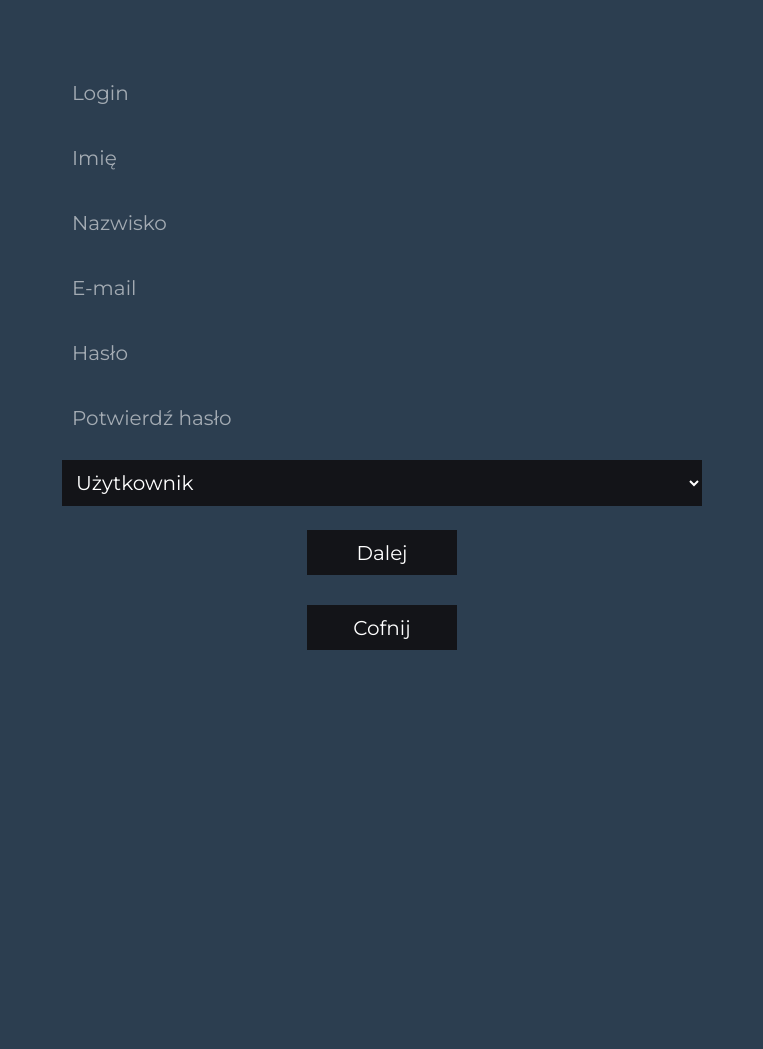
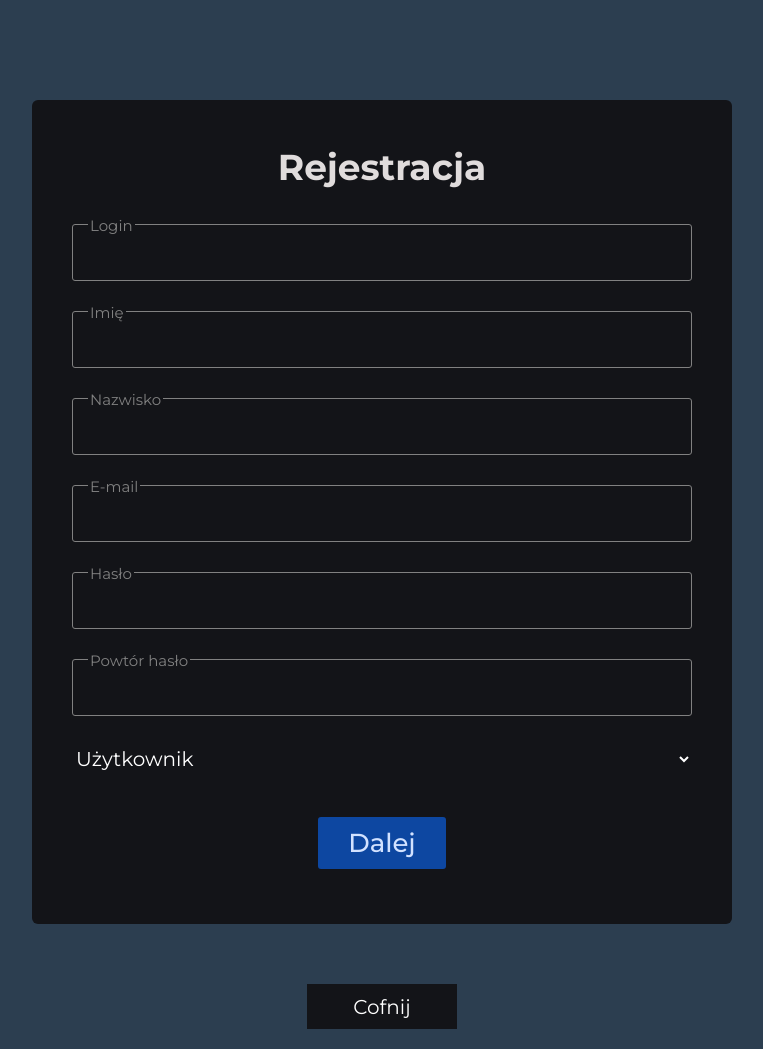
Before and after one commit to Yournicknamehere/E14, a PHP site: page /rejestrowanie.php in a window 1280 px wide. Shown: the part 71-1120 px from the top of the page, without its empty margins (258-1021 px from the left). Before the commit the page ends 721 px from the top, so only its background shows below. Run offline with PHP 8.4, Linux system fonts and the light colour scheme.

Commit message:
Zmieniłem wygląd formularzy

```diff
--- a/CSS/style.css
+++ b/CSS/style.css
@@ -44,6 +44,7 @@
 .header a:active {
     background-color: #0D47A1;
     color: white;
+    border-radius: 3px;
 }
 
 .header a.active {
@@ -58,7 +59,9 @@
 .form {
     max-width: 700px;
     margin: 50px auto;
+    margin-top: 100px;
     background: #131418;
+    border-radius: 6px;
     padding: 40px;
     font-family: 'Montserrat', sans-serif;
     transition: 0.5s;
@@ -188,8 +191,7 @@
 .form input[type="submit"], .form input[type="button"] {
     background: #0D47A1;
     border: none;
-    padding: 10px 20px 10px 20px;
-    border-bottom: 3px solid #0D47A1;
+    padding: 10px 30px 10px 30px;
     border-radius: 3px;
     color: #D2E2FF;
     font-size: 26px;
@@ -232,6 +234,7 @@
 .formInput {
     padding: 10px;
     border: 0;
+    background: #131418;
     margin-bottom: 20px;
     height: 45px;
     width: 50%;
--- a/logowanie.php
+++ b/logowanie.php
@@ -54,7 +54,7 @@
             <ul>
                 <li>
                     <label for="login">Login</label>
-                    <input type="text" name="login" maxlength="50" required>
+                    <input type="text" name="login" maxlength="50" required autofocus>
                 </li>
                 <li>
                     <label for="password">Hasło</label>
@@ -100,8 +100,6 @@
                 }
             }
         ?>
-        <!-- Cofnięcie do poprzedniej strony -->
-        <button class="formInputBtn" id="confnijBtn"><a href ="index.php">Cofnij</a></button>
     </div>
 
 </body>
--- a/rejestrowanie.php
+++ b/rejestrowanie.php
@@ -49,18 +49,41 @@
     </div>
 
     <div class="content">
-        <form action="<?php echo $_SERVER["PHP_SELF"];?>" method="POST">
-            <input type="text" name="login" class="formInput" placeholder="Login" required/><br>
-            <input type="text" name="imie" class="formInput" placeholder="Imię"/><br>
-            <input type="text" name="nazwisko" class="formInput" placeholder="Nazwisko"/><br>
-            <input type="email" name="email" class="formInput" placeholder="E-mail"/><br>
-            <input type="password" name="haslo1" class="formInput" placeholder="Hasło" required/><br>
-            <input type="password" name="haslo2" class="formInput" placeholder="Potwierdź hasło" required/><br>
-            <select name="stanowisko">
-                <option value="Uzytkownik">Użytkownik</option>
-                <option value="Administrator">Administrator</option>
-            </select><br><br>
-            <input type="submit" name="submitRejestracja" value="Dalej" class="formInputBtn"/>
+        <form action="<?php echo $_SERVER["PHP_SELF"];?>" method="POST" class="form">
+            <h1>Rejestracja</h1>
+            <ul>
+                <li>
+                    <label for="login">Login</label>
+                    <input type="text" name="login" maxlength="50" required autofocus>
+                </li>
+                <li>
+                    <label for="imie">Imię</label>
+                    <input type="text" name="imie" maxlength="50" required>
+                </li>
+                <li>
+                    <label for="nazwisko">Nazwisko</label>
+                    <input type="text" name="nazwisko" maxlength="50" required>
+                </li>
+                <li>
+                    <label for="email">E-mail</label>
+                    <input type="email" name="email" maxlength="50" required>
+                </li>
+                <li>
+                    <label for="haslo1">Hasło</label>
+                    <input type="password" name="haslo1" maxlength="50" required>
+                </li>
+                <li>
+                    <label for="haslo2">Powtór hasło</label>
+                    <input type="password" name="haslo2" maxlength="50" required>
+                </li>
+                <select name="stanowisko">
+                    <option value="Uzytkownik">Użytkownik</option>
+                    <option value="Administrator">Administrator</option>
+                </select>
+                <li>
+                    <input type="submit" name="submitRejestracja" value="Dalej"/>
+                </li>
+            </ul>
         </form>
 
         <?php
```
